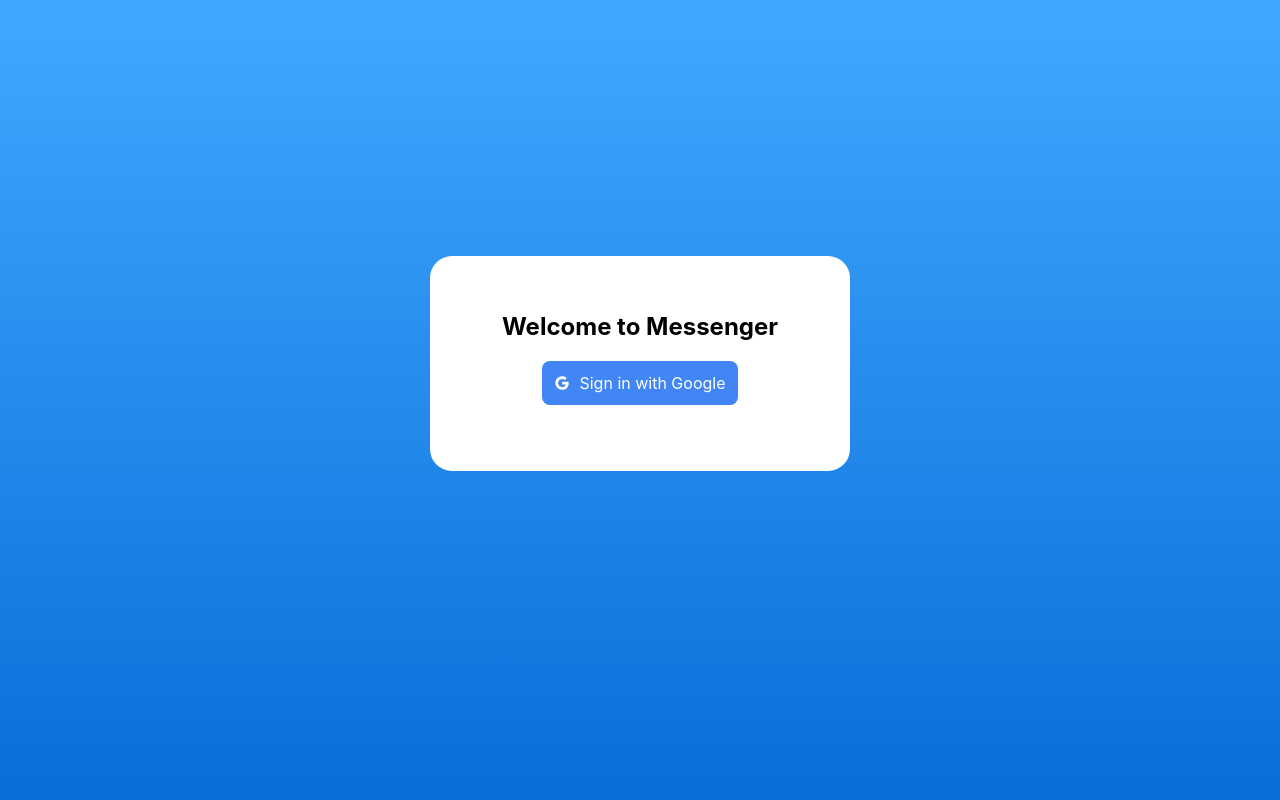
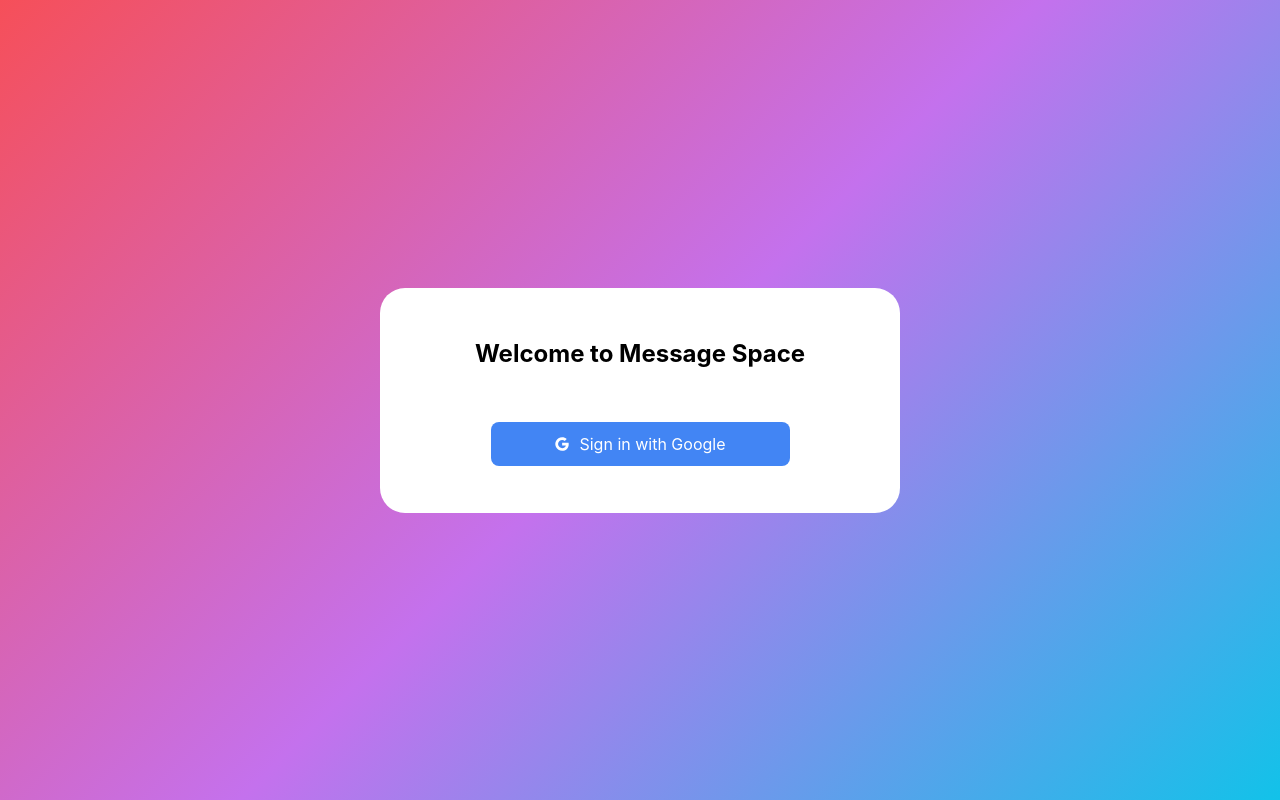
Before and after one commit to billwonggg/messenger-app, a React (Create React App) app: page / in a window 1280 px wide. Built offline with nearby package versions, Linux system fonts and the light colour scheme; no server answers.

Commit message:
chat functionality

```diff
--- a/package.json
+++ b/package.json
@@ -9,6 +9,7 @@
     "@testing-library/user-event": "^13.5.0",
     "axios": "^0.26.1",
     "firebase": "^9.6.11",
+    "form-data": "^4.0.0",
     "react": "^17.0.2",
     "react-chat-engine": "^1.11.22",
     "react-dom": "^17.0.2",
--- a/src/components/Chats.js
+++ b/src/components/Chats.js
@@ -4,6 +4,7 @@
 import { ChatEngine } from "react-chat-engine";
 import { firebaseAuth } from "../firebase";
 import { useAuth } from "../contexts/AuthContext";
+import FormData from "form-data";
 
 const Chats = () => {
   const history = useHistory();
@@ -15,20 +16,6 @@
     history.push("/");
   };
 
-  const getImage = async (url) => {
-    try {
-      const resp = await fetch(url, {
-        mode: "no-cors",
-      });
-      if (resp.statusCode === 200) {
-        const data = await resp.blob();
-        return new File([data], "userPhoto.jpg", { type: "image/jpeg" });
-      }
-    } catch (err) {
-      console.error(err);
-    }
-  };
-
   useEffect(() => {
     if (!user) {
       history.push("/");
@@ -38,39 +25,32 @@
     axios
       .get("https://api.chatengine.io/users/me/", {
         headers: {
-          "project-id": "8af4a8f7-0b79-401b-80f6-f134a3ee5819",
-          "user-name": user.email,
-          "user-secret": user.uid,
+          "Project-ID": process.env.REACT_APP_CHAT_ENGINE_ID,
+          "User-Name": user.email,
+          "User-Secret": user.uid,
         },
       })
-      .then(() => {
+      .then((_) => {
         // user already exists
         setLoading(false);
       })
-      .catch(() => {
-        // no user found
-        // make new user
+      .catch((_) => {
+        // user doesn't exist, create new user
         let form = new FormData();
         form.append("email", user.email);
         form.append("username", user.email);
         form.append("secret", user.uid);
-        getImage(user.photoURL)
-          .then((avatar) => {
-            form.append("avatar", avatar, avatar.name);
-            console.log(form);
-            axios
-              .post("https://api.chatengine.io/users/", {
-                form,
-                headers: {
-                  "private-key": "845a7cf7-5334-4b9f-bcc2-4fd3a22d3c82",
-                },
-              })
-              .then(() => {
-                setLoading(false);
-              })
-              .catch((err) => {
-                console.error(err);
-              });
+        const config = {
+          method: "post",
+          url: "https://api.chatengine.io/users/",
+          headers: {
+            "PRIVATE-KEY": process.env.REACT_APP_CHAT_ENGINE_KEY,
+          },
+          data: form,
+        };
+        axios(config)
+          .then(() => {
+            setLoading(false);
           })
           .catch((err) => {
             console.error(err);
@@ -82,14 +62,14 @@
   return (
     <div className="chats-page">
       <div className="nav-bar">
-        <div className="logo-tab">Messenger</div>
+        <div className="logo-tab">Message Space</div>
         <div className="logout-tab" onClick={() => logout()}>
           Logout
         </div>
       </div>
       <ChatEngine
         height="calc(100vh - 66px)"
-        projectID="8af4a8f7-0b79-401b-80f6-f134a3ee5819"
+        projectID={process.env.REACT_APP_CHAT_ENGINE_ID}
         userName={user.email}
         userSecret={user.uid}
       />
--- a/src/components/Login.js
+++ b/src/components/Login.js
@@ -7,7 +7,7 @@
   return (
     <div id="login-page">
       <div id="login-card">
-        <h2>Welcome to Messenger</h2>
+        <h2>Welcome to Message Space</h2>
         <div
           className="login-button google"
           onClick={() =>
--- a/src/index.css
+++ b/src/index.css
@@ -19,7 +19,7 @@
 .nav-bar {
   width: 100%;
   height: 66px;
-    background-color: #002766;
+  background-color: #104fb4;
 }
 
 .logo-tab {
@@ -47,7 +47,10 @@
 /* Login Page */
 
 #login-page {
-    background-image: linear-gradient(#40a9ff, #096dd9);
+  background-image: linear-gradient(135deg,#f64f59, #c471ed, #12c2e9);
+  display: flex;
+  justify-content: center;
+  align-items: center;
   position: absolute;
   top: 0px;
   bottom: 0px;
@@ -56,18 +59,21 @@
 }
 
 #login-card {
-    position: relative;
-    top: calc(50vh - 144px);
-    left: calc(50vw - 210px);
-    padding-top: 36px;
-    padding-bottom: 66px;
-    width: 420px;
+  display: flex;
+  flex-direction: column;
+  align-items: center;
+  justify-content: space-around;
+  padding: 15px 10px 30px 10px ;
+  height: 180px;
+  width: 500px;
+  max-width: 85%;
   text-align: center;
   background-color: white;
-    border-radius: 22px;
+  border-radius: 25px;
 }
 
 .login-button {
+  width: 55%;
   cursor: pointer;
   color: white;
   padding: 12px;
```
Also changed, not shown: 2 other files (tests, documents, lock files or other folders). Lines whose indentation alone changed are shown as unchanged.
